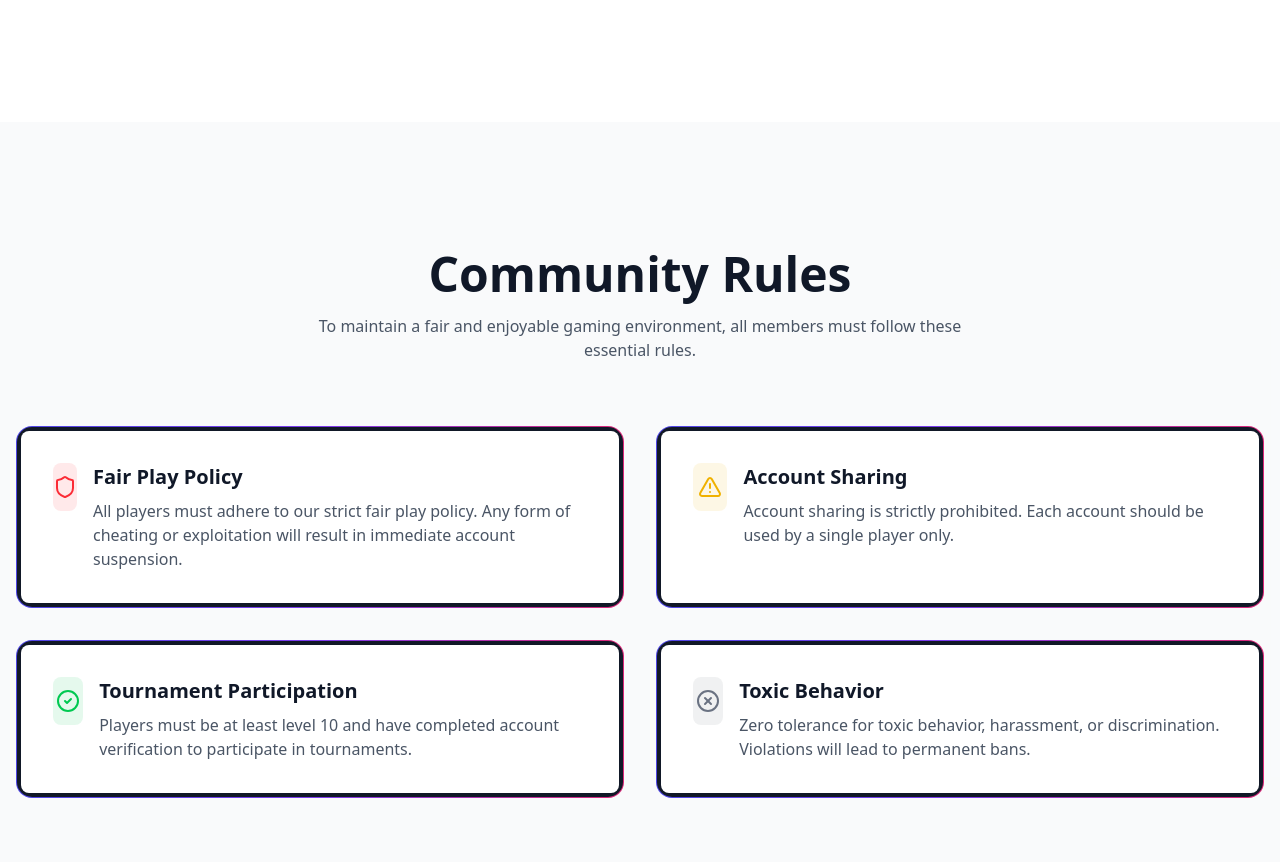
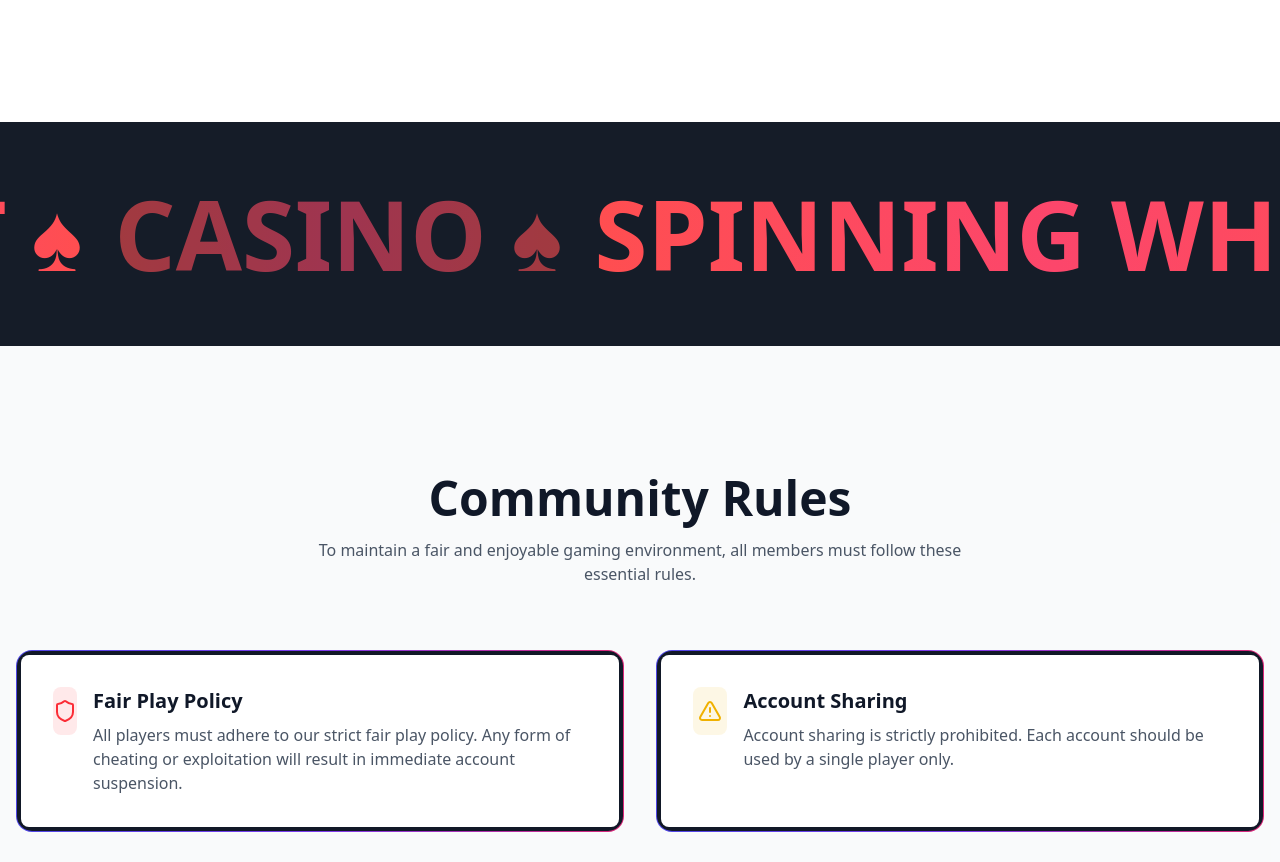
Before and after one commit to Team-Novel-App/casinoview, a Next.js app: page / in a window 1280 px wide. Shown: the part 2780-3642 px from the top of the page. Built offline with nearby package versions, Linux system fonts and the light colour scheme; no server answers.

Commit message:
marquee text

```diff
--- a/package.json
+++ b/package.json
@@ -12,6 +12,7 @@
   "dependencies": {
     "@headlessui/react": "^2.2.0",
     "axios": "^1.7.9",
+    "framer-motion": "^12.0.6",
     "lucide-react": "^0.474.0",
     "next": "^15.1.6",
     "react": "^19.0.0",
--- a/src/app/page.js
+++ b/src/app/page.js
@@ -9,6 +9,7 @@ import RulesSection from '@/components/landingPage/RulesSection';
 import Footer from '@/components/landingPage/Footer';
 import ChatPopup from '@/components/landingPage/ChatPopup';
 import WhyChooseUS from '@/components/landingPage/WhyChooseUs';
+import MarqueeText from '@/components/landingPage/MarqueeText';
 // import LoginLinks from '@/app/LoginLinks'
 // export const metadata = {
 //     title: 'Laravel',
@@ -33,6 +34,7 @@ function Home() {
       <FeaturesSection />
       <GamesSection />
       <TournamentsSection />
+      <MarqueeText />
       <RulesSection />
       <WhyChooseUS />
       <Footer />
--- /dev/null
+++ b/src/components/landingPage/MarqueeText.jsx
@@ -0,0 +1,71 @@
+'use client'
+
+import { useEffect, useState } from 'react'
+import { motion, useAnimation } from 'framer-motion'
+
+const Marquee = () => {
+  const controls = useAnimation()
+  const [width, setWidth] = useState(0)
+
+  useEffect(() => {
+    // Calculate total width based on viewport
+    const calculateWidth = () => {
+      const viewportWidth = window.innerWidth
+      setWidth(viewportWidth)
+    }
+
+    calculateWidth()
+    window.addEventListener('resize', calculateWidth)
+
+    return () => window.removeEventListener('resize', calculateWidth)
+  }, [])
+
+  useEffect(() => {
+    const animate = async () => {
+      while (true) {
+        await controls.start({
+          x: -width,
+          transition: {
+            duration: 20,
+            ease: 'linear',
+          },
+        })
+        await controls.set({ x: 0 })
+      }
+    }
+
+    if (width > 0) {
+      animate()
+    }
+  }, [controls, width])
+
+  const items = [
+    { text: 'Jackpot ♠' },
+    { text: 'casino ♠', opacity: 'opacity-60' },
+    { text: 'Spinning wheel ♠' },
+    { text: 'casino games ♠', opacity: 'opacity-60' },
+  ]
+
+  return (
+    <div className="relative w-full overflow-hidden bg-[#151C28]">
+      <div className="py-8 md:py-12 lg:py-16">
+        <motion.div
+          className="flex whitespace-nowrap"
+          animate={controls}
+        >
+          {/* Duplicate items to create seamless loop */}
+          {[...items, ...items].map((item, index) => (
+            <h1
+              key={index}
+              className={`mx-4 text-4xl md:text-6xl lg:text-8xl font-bold uppercase text-transparent bg-clip-text bg-gradient-to-r from-[#ff4e50] via-[#fc466b] to-[#ff4e50] ${item.opacity}`}
+            >
+              {item.text}
+            </h1>
+          ))}
+        </motion.div>
+      </div>
+    </div>
+  )
+}
+
+export default Marquee
```
Also changed, not shown: 1 other file (tests, documents, lock files or other folders).
